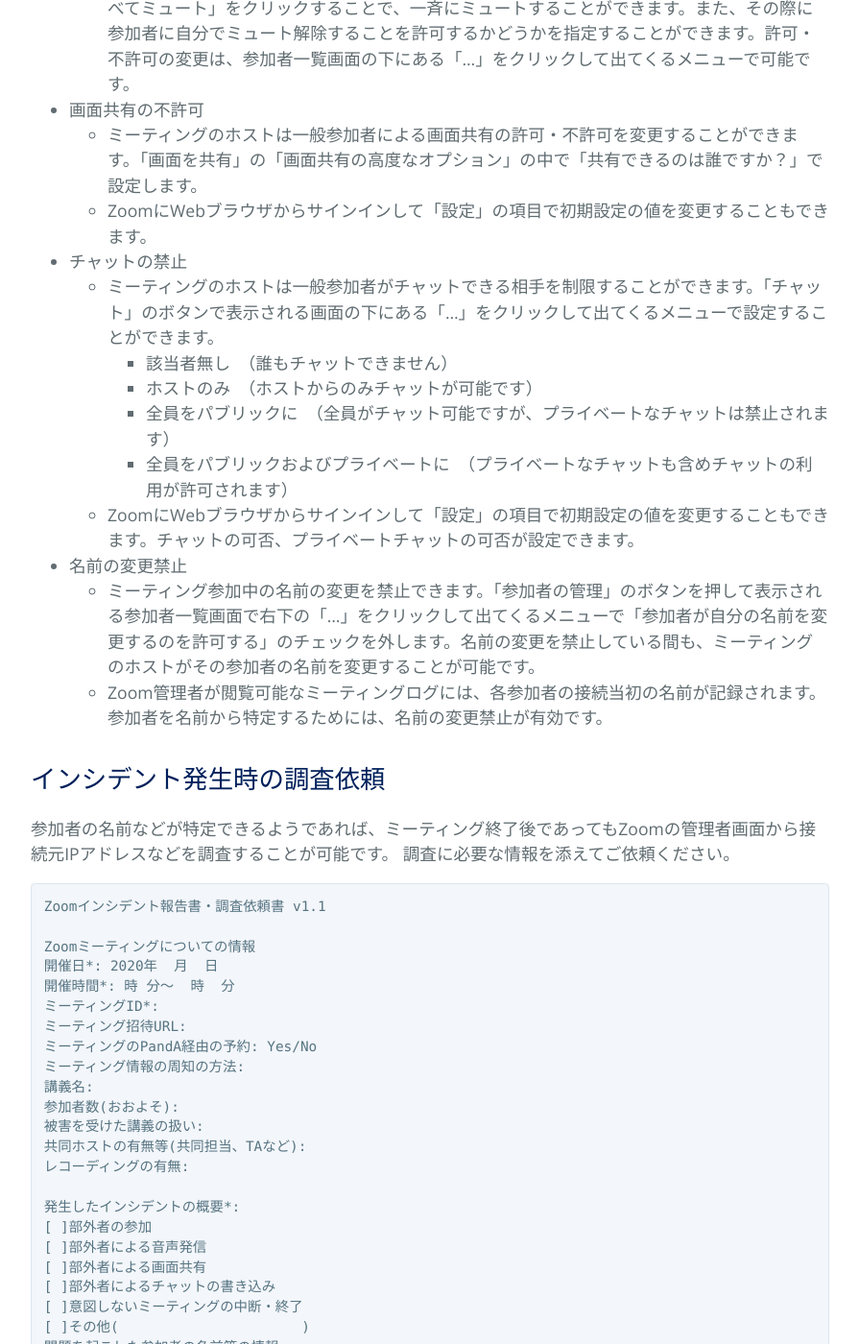
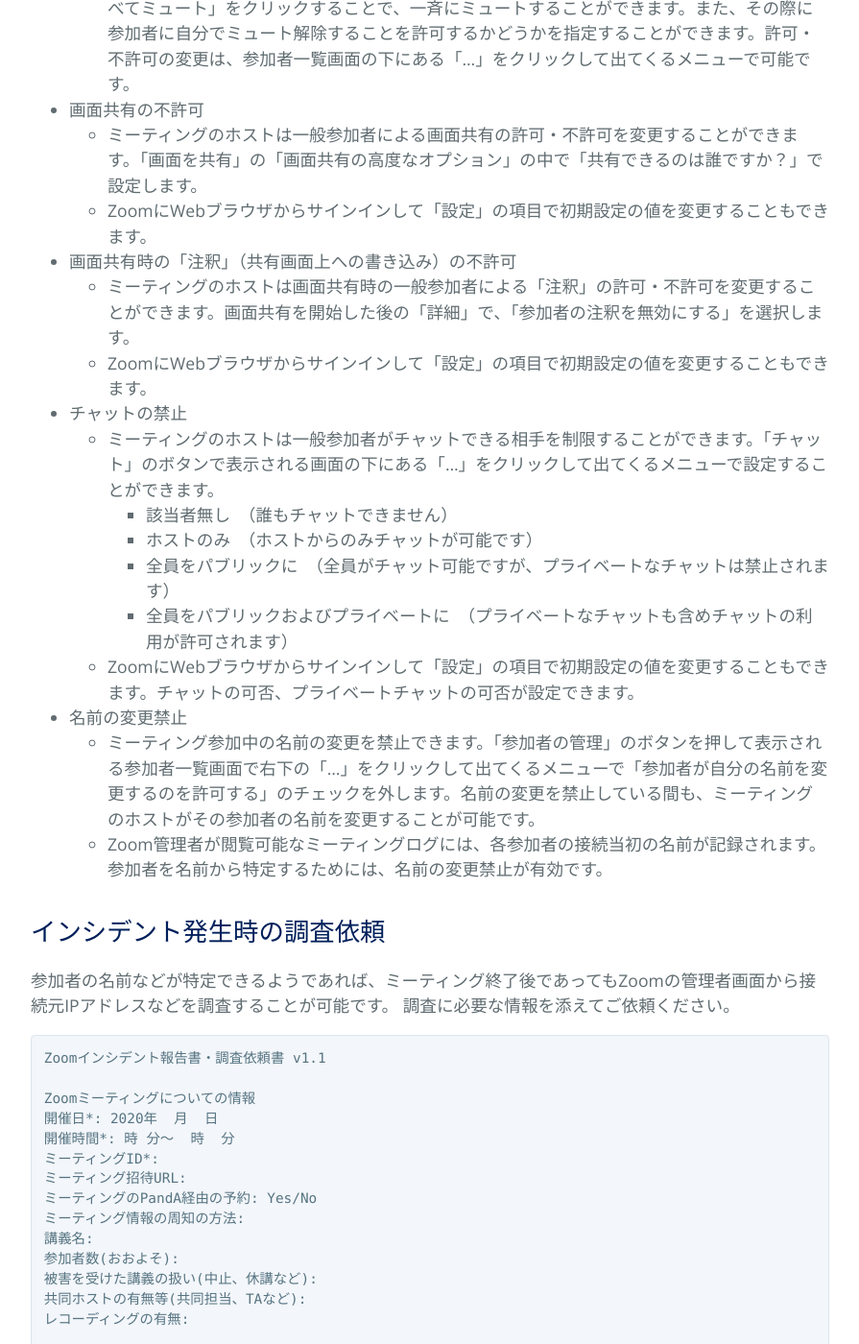
Before and after one commit to kyoto-u/online-edu, a Jekyll site: the page built from zoom-security-action.md, in a window 1280 px wide and 1400 px high, scrolled down 1457 px. Shown: the whole window at 96% size, without its empty margins (192-1087 px from the left). Built offline with Jekyll 4.4.1, drawn with Linux system fonts in a browser that asks for light colours; some of the changed text lies outside the part shown.

Commit message:
Update zoom-security-action.md

```diff
--- a/zoom-security-action.md
+++ b/zoom-security-action.md
@@ -30,6 +30,9 @@ Zoomなどを用いたオンラインミーティングを開催していると
 - 画面共有の不許可
   - ミーティングのホストは一般参加者による画面共有の許可・不許可を変更することができます。「画面を共有」の「画面共有の高度なオプション」の中で「共有できるのは誰ですか？」で設定します。
   - ZoomにWebブラウザからサインインして「設定」の項目で初期設定の値を変更することもできます。
+- 画面共有時の「注釈」（共有画面上への書き込み）の不許可
+  - ミーティングのホストは画面共有時の一般参加者による「注釈」の許可・不許可を変更することができます。画面共有を開始した後の「詳細」で、「参加者の注釈を無効にする」を選択します。
+  - ZoomにWebブラウザからサインインして「設定」の項目で初期設定の値を変更することもできます。
 - チャットの禁止
   - ミーティングのホストは一般参加者がチャットできる相手を制限することができます。「チャット」のボタンで表示される画面の下にある「...」をクリックして出てくるメニューで設定することができます。
     - 該当者無し　（誰もチャットできません）
@@ -58,7 +61,7 @@ Zoomミーティングについての情報
 ミーティング情報の周知の方法:
 講義名:
 参加者数(おおよそ):
-被害を受けた講義の扱い:
+被害を受けた講義の扱い(中止、休講など):
 共同ホストの有無等(共同担当、TAなど):
 レコーディングの有無:
 
```
